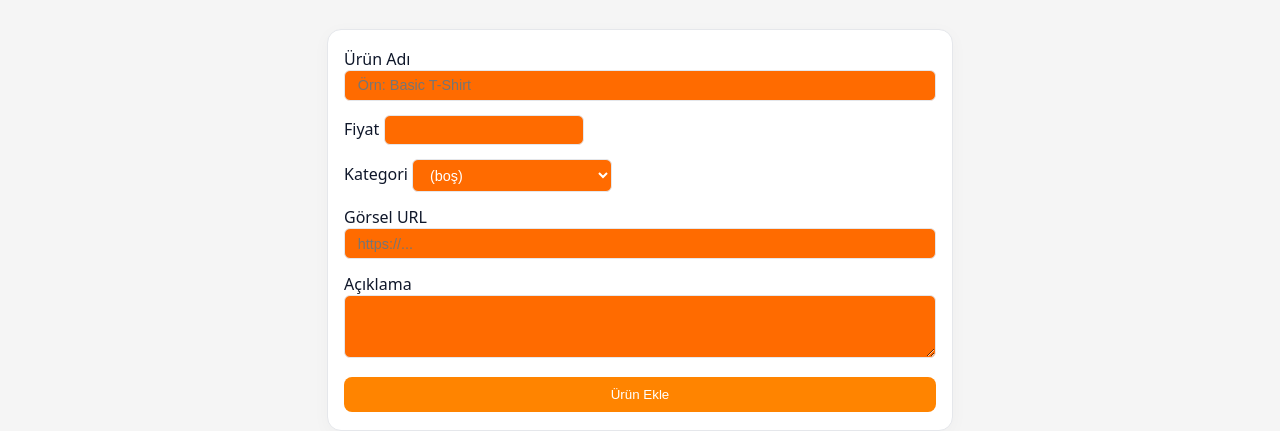
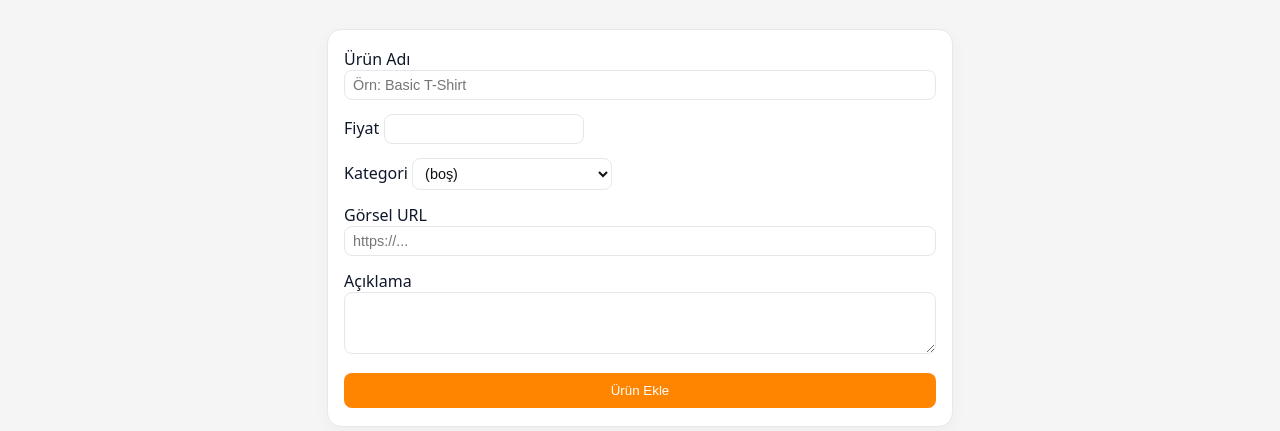
Before and after one commit to MohammedAl-jafri/ecommerce-defacto, a Vue app: page /admin in a window 1280 px wide. Shown: the part 237-668 px from the top of the page. Built offline with nearby package versions, Linux system fonts and the light colour scheme; no server answers; the database is empty.

Commit message:
fix images, add cart, admin input color

```diff
--- a/src/components/ProductCard.vue
+++ b/src/components/ProductCard.vue
@@ -8,17 +8,39 @@ const props = defineProps({
   },
 })
 
-// Emits event to parent for "Detay" click
+// we still emit detail so parent pages can open /product/:id
 const emit = defineEmits(['detail'])
 
-// fallback image (used if Firestore has empty or bad URL)
 const fallback = 'https://via.placeholder.com/400x300.png?text=No+image'
 
 // normalize fields
 const title = computed(() => props.item.title || props.item.name || 'Ürün')
 const category = computed(() => props.item.category || '')
 const price = computed(() => props.item.price ?? 0)
-const image = computed(() => props.item.image || fallback)
+
+// fix: some Firestore docs have empty string for image → use fallback
+const image = computed(() => {
+  const src = props.item.image
+  if (!src || String(src).trim() === '') {
+    return fallback
+  }
+  return src
+})
+
+// simple localStorage cart
+const addToCart = () => {
+  const key = 'cart'
+  const current = JSON.parse(localStorage.getItem(key) || '[]')
+  current.push({
+    id: props.item.id,
+    title: title.value,
+    price: price.value,
+    category: category.value,
+    image: image.value,
+  })
+  localStorage.setItem(key, JSON.stringify(current))
+  console.log('added to cart:', title.value)
+}
 </script>
 
 <template>
@@ -32,9 +54,8 @@ const image = computed(() => props.item.image || fallback)
     <p class="price">{{ price }} ₺</p>
 
     <div class="actions">
-      <!-- when clicked, emit to parent -->
       <button class="btn-secondary" @click="$emit('detail', item)">Detay</button>
-      <button class="btn-primary">Sepete Ekle</button>
+      <button class="btn-primary" @click="addToCart">Sepete Ekle</button>
     </div>
   </article>
 </template>
--- a/src/pages/Admin.vue
+++ b/src/pages/Admin.vue
@@ -66,7 +66,6 @@ const addProduct = async () => {
   message.value = ''
 
   const payload = {
-    // save both so other pages can use either
     name: title.value,
     title: title.value,
     price: Number(price.value),
@@ -243,6 +242,20 @@ onMounted(loadProducts)
 </template>
 
 <style scoped>
+/* override global .btn from App.vue only on this page */
+.btn {
+  background: #fff;
+  color: #111;
+  border: 1px solid #e5e7eb;
+  border-radius: 8px;
+  padding: 6px 8px;
+}
+
+.btn:focus {
+  outline: none;
+  border-color: #ff8400;
+}
+
 .admin-list {
   display: flex;
   flex-wrap: wrap;
```
